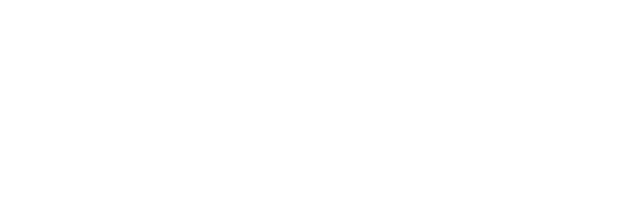
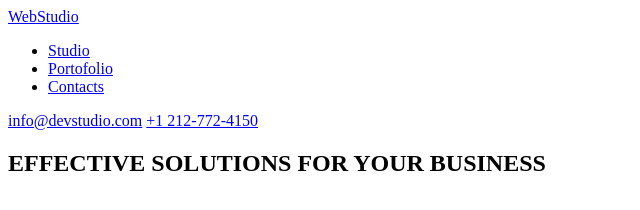
Before and after one commit to medeea98/goit-markup-hw-01, a plain HTML site: page index.html in a window 1280 px wide. Shown: the whole page, without its empty margins (0-640 px from the left). Drawn offline with Linux system fonts and the light colour scheme.

Commit message:
Header
configured the first bit of the project

```diff
--- a/index.html
+++ b/index.html
@@ -6,6 +6,28 @@
     <title>Web studio</title>
 </head>
 <body>
+    <header>
+        <a href="#" target="_blank" title="logo">WebStudio</a>
+    <!-- Navigation bar -->
+    <nav>
+        <ul>
+            <li><a href="#">Studio</a></li>
+            <li><a href="#">Portofolio</a></li>
+            <li><a href="#">Contacts</a></li>
+        </ul>
+    </nav>
+    <a href = "mailto: info@devstudio.com">info@devstudio.com</a>
+    <a href="tel:+1 212-772-4150">+1 212-772-4150</a>
+    </header>
+    <main>
+        <section>
+            <h1>EFFECTIVE SOLUTIONS FOR YOUR BUSINESS</h1>
 
+        </section>
+
+    </main>
+    <footer>
+
+    </footer>
 </body>
 </html>
```
